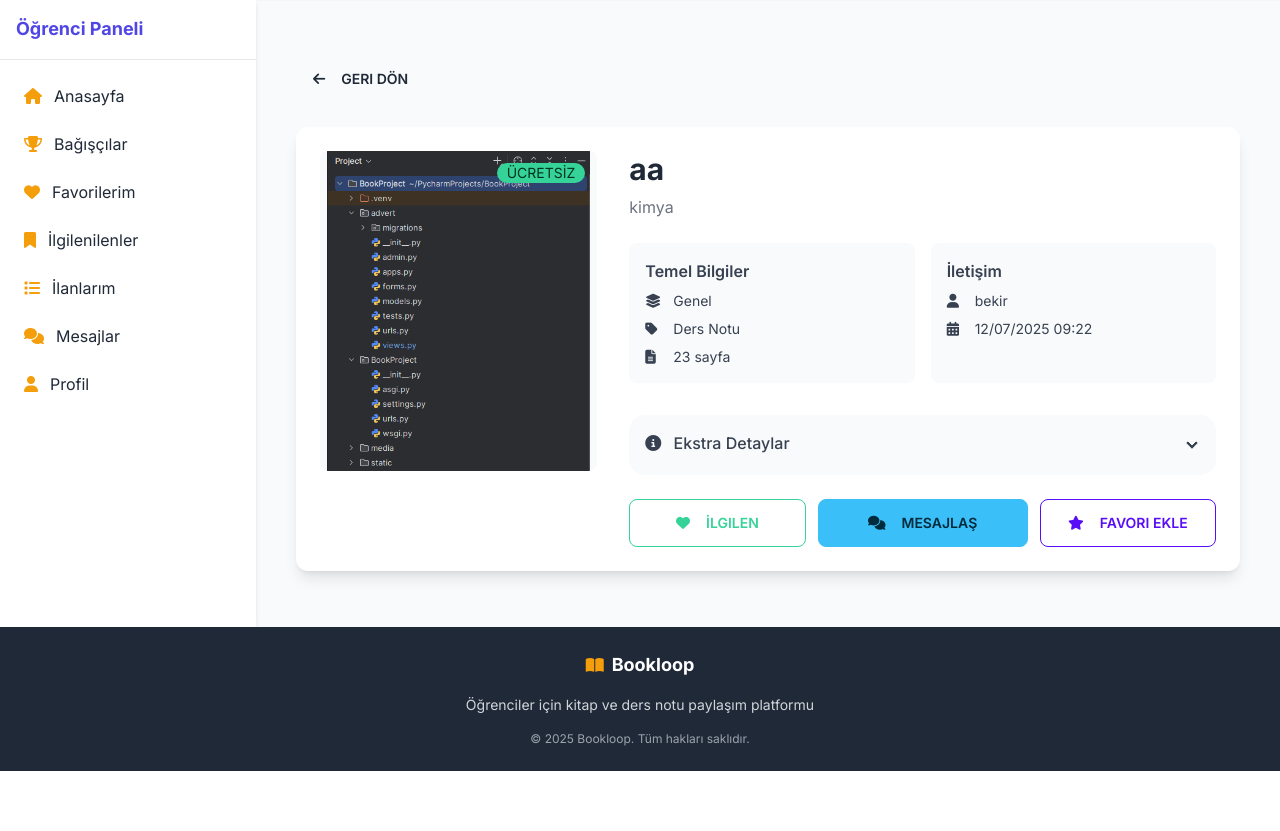
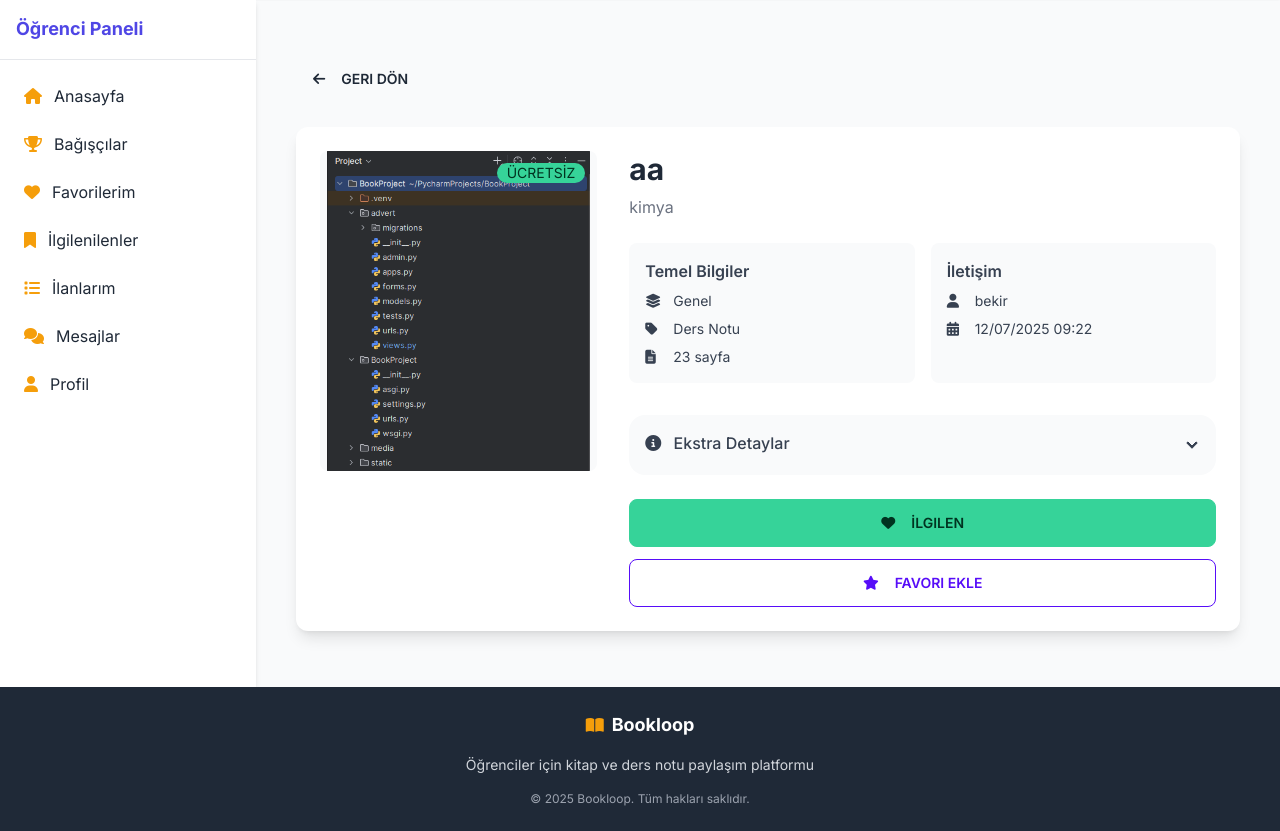
Before and after one commit to sedaozkaya/BookProject, a Django app: page /listing/3/ in a window 1280 px wide. Shown: the part 66-897 px from the top of the page. Before the commit the page ends 837 px from the top, so only its background shows below. Run offline with Django 5.2, Linux system fonts and the light colour scheme; a user stored in the database is signed in; data comes from the database, SQL or seed files in the repository; both versions use the stored data as it was after the commit; some libraries are stand-ins or nearby versions.

Commit message:
connect interested button to messaging and removed message buttn

```diff
--- a/listings/models.py
+++ b/listings/models.py
@@ -56,6 +56,7 @@ class Favorite(models.Model):
         verbose_name_plural = 'Favoriler'
 
 
+
 class Interested(models.Model):
     user = models.ForeignKey(User, on_delete=models.CASCADE)
     listing = models.ForeignKey(Listing, on_delete=models.CASCADE)
--- a/listings/urls.py
+++ b/listings/urls.py
@@ -5,13 +5,18 @@ from listings import views
 urlpatterns = [
     path('create/', views.create_listing, name='create_listing'),
     path('listing/<int:pk>/', views.listing_detail, name='listing_detail'),
-    path('favorites_list/<int:listing_id>/', views.toggle_favorite, name='toggle_favorite'),
-    path('interested_list/<int:listing_id>/', views.toggle_interest, name='toggle_interest'),
+
     path('listing/<int:pk>/edit/', views.edit_listing, name='edit_listing'),
     path('listing/<int:pk>/delete/', views.delete_listing, name='delete_listing'),
     path('', views.home, name='home'),
     path('favorites/', views.favorites_list, name='favorites_list'),
     path('interested/', views.interested_list, name='interested_list'),
     path('my-listings/', views.my_listings, name='my_listings'),
+    path('listing/<int:listing_id>/interest-and-message/', views.express_interest_and_message, name='interest_and_message'),
+    path('listing/<int:listing_id>/toggle-interest/', views.toggle_interest, name='toggle_interest'),
+    path('listing/<int:listing_id>/toggle-favorite/', views.toggle_favorite, name='toggle_favorite'),
+
+
+
 
 ]
--- a/listings/views.py
+++ b/listings/views.py
@@ -171,3 +171,14 @@ def toggle_interest(request, listing_id):
 def my_listings(request):
     listings = Listing.objects.filter(user=request.user).order_by('-created_at')
     return render(request, 'user/my_listings.html', {'listings': listings})
+
+
+@login_required
+def express_interest_and_message(request, listing_id):
+    listing = get_object_or_404(Listing, id=listing_id)
+
+
+    Interested.objects.get_or_create(user=request.user, listing=listing)
+
+
+    return redirect('start_conversation', listing_id=listing.id)
--- a/templates/listing/listing_detail.html
+++ b/templates/listing/listing_detail.html
@@ -35,7 +35,6 @@
         <h1 class="text-3xl font-bold text-gray-800 dark:text-gray-100 mb-2">{{ listing.title }}</h1>
         <p class="text-gray-500 dark:text-gray-400 mb-6">{{ listing.related_course }}</p>
 
-
         <div class="grid grid-cols-1 sm:grid-cols-2 gap-4 mb-8">
           <div class="bg-gray-50 dark:bg-gray-700 p-4 rounded-lg">
             <h3 class="font-semibold text-gray-700 dark:text-gray-200 mb-2">Temel Bilgiler</h3>
@@ -72,7 +71,6 @@
           </div>
         </div>
 
-
         <div class="collapse collapse-arrow bg-gray-50 dark:bg-gray-700 mb-6">
           <input type="checkbox" />
           <div class="collapse-title font-medium text-gray-700 dark:text-gray-200">
@@ -102,21 +100,14 @@
           </div>
         </div>
 
-
         {% if user.is_authenticated %}
           {% if user != listing.user %}
             <div class="flex flex-wrap gap-3 mt-6">
-              <form method="post" class="flex-1">
-                {% csrf_token %}
-                <button type="submit" name="interested"
-                        class="btn w-full {% if is_interested %}btn-success{% else %}btn-outline btn-success{% endif %}">
-                  <i class="fas fa-heart mr-2"></i>
-                  {% if is_interested %}İlgileniyorum{% else %}İlgilen{% endif %}
-                </button>
-              </form>
 
-              <a href="{% url 'start_conversation' listing.id %}" class="btn btn-info flex-1">
-                <i class="fas fa-comments mr-2"></i> Mesajlaş
+
+              <a href="{% url 'interest_and_message' listing.id %}"
+                 class="btn w-full btn-success">
+                <i class="fas fa-heart mr-2"></i> İlgilen
               </a>
 
               <form method="post" class="flex-1">
@@ -127,9 +118,9 @@
                   {% if is_favorited %}Favorilerden Çıkar{% else %}Favori Ekle{% endif %}
                 </button>
               </form>
+
             </div>
           {% else %}
-
             <div class="bg-blue-50 dark:bg-blue-900 p-4 rounded-lg mt-6">
               <h4 class="font-semibold text-blue-800 dark:text-blue-300 mb-3 flex items-center">
                 <i class="fas fa-users mr-2"></i> İlgilenenler ({{ interested_users.count }})
```
Also changed, not shown: db.sqlite3, media/listing_images/Ekran_Görüntüsü_-_2025-07-12_12-10-59.png (added).
